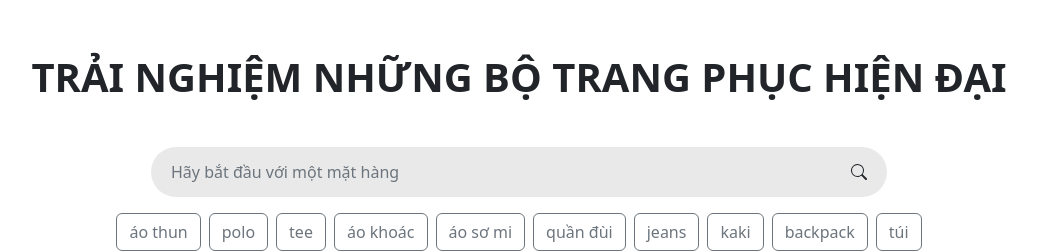
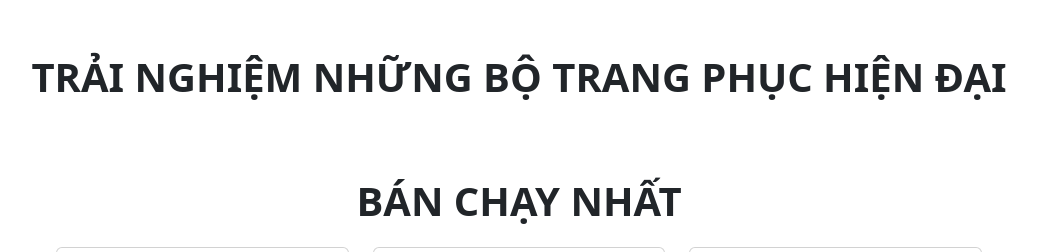
Before and after one commit to quancao2310/Web_Assignment_Final_Structure, a PHP site: page / in a window 1280 px wide. Shown: the part 1049-1301 px from the top of the page, without its empty margins (121-1158 px from the left). Run offline with PHP 8.4, Linux system fonts and the light colour scheme; data comes from the database, SQL or seed files in the repository.

Commit message:
fix some link

```diff
--- a/account/ban.php
+++ b/account/ban.php
@@ -1,6 +1,6 @@
 <?php
 session_start();
-include '../include/config.php';
+include 'include/config.php';
 if (isset($_SESSION["user_id"])){
   $id = $_SESSION["user_id"];
   $data = mysqli_query($conn, "SELECT * FROM account_info WHERE user_id = $id");
--- a/account/include/header.php
+++ b/account/include/header.php
@@ -1,6 +1,6 @@
 <?php
 
-include '../include/config.php';
+include 'include/config.php';
 
 ?>
 
@@ -21,7 +21,7 @@ include '../include/config.php';
 <body>
   <header>
     <div class="logo">
-        <img src="../logo.png" alt="QN2H" width="42px" height="30px">
+        <img src="../../images/logo.png" alt="QN2H" width="42px" height="30px">
     </div>
     <ul class="navbar">
         <li><a href="/btl/">Home</a></li>
--- a/account/include/logout.php
+++ b/account/include/logout.php
@@ -1,6 +1,6 @@
 <?php
 
-include '../include/config.php';
+include 'include/config.php';
 
 session_start();
 session_unset();
--- a/account/index.php
+++ b/account/index.php
@@ -1,7 +1,7 @@
 <?php
 
-include_once '../include/header.php';
+include_once 'include/header.php';
 
-include_once '../include/footer.php';
+include_once 'include/footer.php';
 
 ?>
--- a/account/info.php
+++ b/account/info.php
@@ -1,6 +1,6 @@
 <?php
   session_start();
-  include '../include/config.php';
+  include 'include/config.php';
   if (isset($_POST['change'])) {
 
     $name = $_POST['name'];
--- a/index.html
+++ b/index.html
@@ -21,30 +21,6 @@
       <div class="row">
         <div class="col-12 text-uppercase text-center text-dark fw-bold fs-1 mb-3">
           Trải nghiệm những bộ trang phục hiện đại
-        </div>
-        <div class="col-12 mb-5">
-          <form class="row my-4" id="main-search" role="search">
-            <div class="col-10 offset-1 col-lg-8 offset-lg-2 d-flex mb-3" id="main-search-bar">
-              <input class="form-control" name="search" id="search2" type="search" placeholder="Hãy bắt đầu với một mặt hàng" aria-label="Search">
-              <button type="submit" class="btn d-flex justify-content-center align-items-center search-icon" title="Search button">
-                <svg xmlns="http://www.w3.org/2000/svg" width="16" height="16" fill="currentColor" class="bi bi-search" viewBox="0 0 16 16">
-                  <path d="M11.742 10.344a6.5 6.5 0 1 0-1.397 1.398h-.001c.03.04.062.078.098.115l3.85 3.85a1 1 0 0 0 1.415-1.414l-3.85-3.85a1.007 1.007 0 0 0-.115-.1zM12 6.5a5.5 5.5 0 1 1-11 0 5.5 5.5 0 0 1 11 0z"/>
-                </svg>
-              </button>
-            </div>
-            <div class="col-12 d-flex justify-content-center flex-wrap gap-2" id="main-search-button">
-              <button type="button" class="btn btn-outline-secondary">áo thun</button>
-              <button type="button" class="btn btn-outline-secondary">polo</button>
-              <button type="button" class="btn btn-outline-secondary">tee</button>
-              <button type="button" class="btn btn-outline-secondary">áo khoác</button>
-              <button type="button" class="btn btn-outline-secondary">áo sơ mi</button>
-              <button type="button" class="btn btn-outline-secondary">quần đùi</button>
-              <button type="button" class="btn btn-outline-secondary">jeans</button>
-              <button type="button" class="btn btn-outline-secondary">kaki</button>
-              <button type="button" class="btn btn-outline-secondary">backpack</button>
-              <button type="button" class="btn btn-outline-secondary">túi</button>
-            </div>
-          </form>
         </div>
         <div class="col-12 text-uppercase text-center text-dark fw-bold fs-1 mt-5 mb-3">
           Bán chạy nhất
@@ -150,13 +126,17 @@
             "<div class='col-12 col-sm-6 col-lg-4 mb-3'> \
               <div class='card text-center'> \
                 <div class='img-container'> \
-                  <a href='#'> \
-                    <img src='" + item['image_1'] + "' alt='" + item['product_name'] + "' class='card-img-top'> \
-                  </a> \
+                  <form method='post' action='products/productDetail/productDetail.php'> \
+                    <button type='submit' class='btn' name='product_id' value='" + item['product_id'] + "'> \
+                      <img src='" + item['image_1'] + "' alt='" + item['product_name'] + "' class='card-img-top'> \
+                    </button> \
+                  </form> \
                 </div> \
                 <div class='card-body pt-2'> \
                   <h5 class='card-title'> \
-                    <a href='#' class='text-reset text-decoration-none fw-bold'>" + item['product_name'] + "</a> \
+                    <form method='post' action='products/productDetail/productDetail.php'> \
+                      <button type='submit' class='btn text-reset text-decoration-none fw-bold' name='product_id' value='" + item['product_id'] + "'>" + item['product_name'] + "</button> \
+                    </form> \
                   </h5> \
                   <p class='card-text mb-2'>" + item['product_price'] + " &#8363;</p> \
                 </div> \
--- a/modules/header.php
+++ b/modules/header.php
@@ -29,7 +29,7 @@ else {
           </a>
           <ul class="dropdown-menu dropdown-menu-end dropdown-menu-lg-start text-small">
             <li>
-              <a href="/btl/account/page/user_page.php" class="dropdown-item">Thông tin cá nhân</a>
+              <a href="/btl/account/user_page.php" class="dropdown-item">Thông tin cá nhân</a>
             </li>
             <li><hr class="dropdown-divider"></li>
             <li>
@@ -79,32 +79,24 @@ else {
         ?>
         <ul class="navbar-nav fw-semibold me-auto d-lg-none">
           <li class="nav-item">
-            <a href="/btl/account/page/login.php" class="nav-link text-black">Đăng nhập</a>
+            <a href="/btl/account/login.php" class="nav-link text-black">Đăng nhập</a>
           </li>
           <li class="nav-item">
-            <a href="/btl/account/page/register.php" class="nav-link text-black">Đăng ký</a>
+            <a href="/btl/account/register.php" class="nav-link text-black">Đăng ký</a>
           </li>
         </ul>
         <?php
         }
         ?>
-        <form class="d-flex my-3 my-lg-0 mx-lg-3" id="header-search" role="search">
-          <input class="form-control" name="search" id="search1" type="search" placeholder="Tìm kiếm" aria-label="Search">
-          <button type="submit" class="btn btn-primary d-flex justify-content-center align-items-center search-icon" title="Search button">
-            <svg xmlns="http://www.w3.org/2000/svg" width="16" height="16" fill="currentColor" class="bi bi-search" viewBox="0 0 16 16">
-              <path d="M11.742 10.344a6.5 6.5 0 1 0-1.397 1.398h-.001c.03.04.062.078.098.115l3.85 3.85a1 1 0 0 0 1.415-1.414l-3.85-3.85a1.007 1.007 0 0 0-.115-.1zM12 6.5a5.5 5.5 0 1 1-11 0 5.5 5.5 0 0 1 11 0z"/>
-            </svg>
-          </button>
-        </form>
         <?php
         if (!$login) {
         ?>
         <ul class="navbar-nav fw-semibold me-auto me-lg-0 d-none d-lg-flex">
           <li class="nav-item me-3">
-            <a href="/btl/account/page/login.php" type="button" class="btn btn-primary text-white">Đăng nhập</a>
+            <a href="/btl/account/login.php" type="button" class="btn btn-primary text-white">Đăng nhập</a>
           </li>
           <li class="nav-item">
-            <a href="/btl/account/page/register.php" type="button" class="btn btn-primary text-white">Đăng ký</a>
+            <a href="/btl/account/register.php" type="button" class="btn btn-primary text-white">Đăng ký</a>
           </li>
         </ul>
         <?php
```
Also changed, not shown: account/css/style.css (+0 -14 lines).
